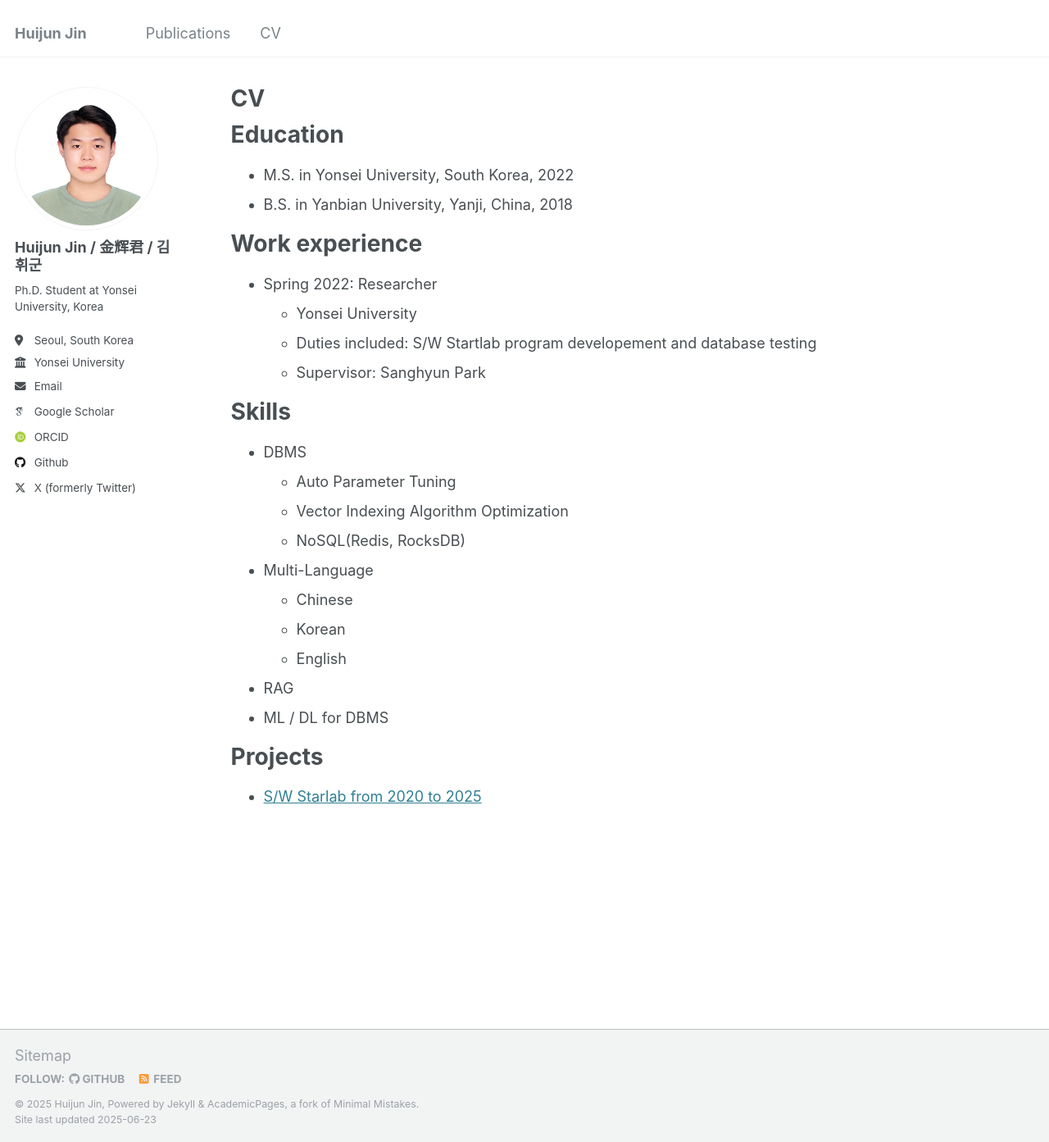
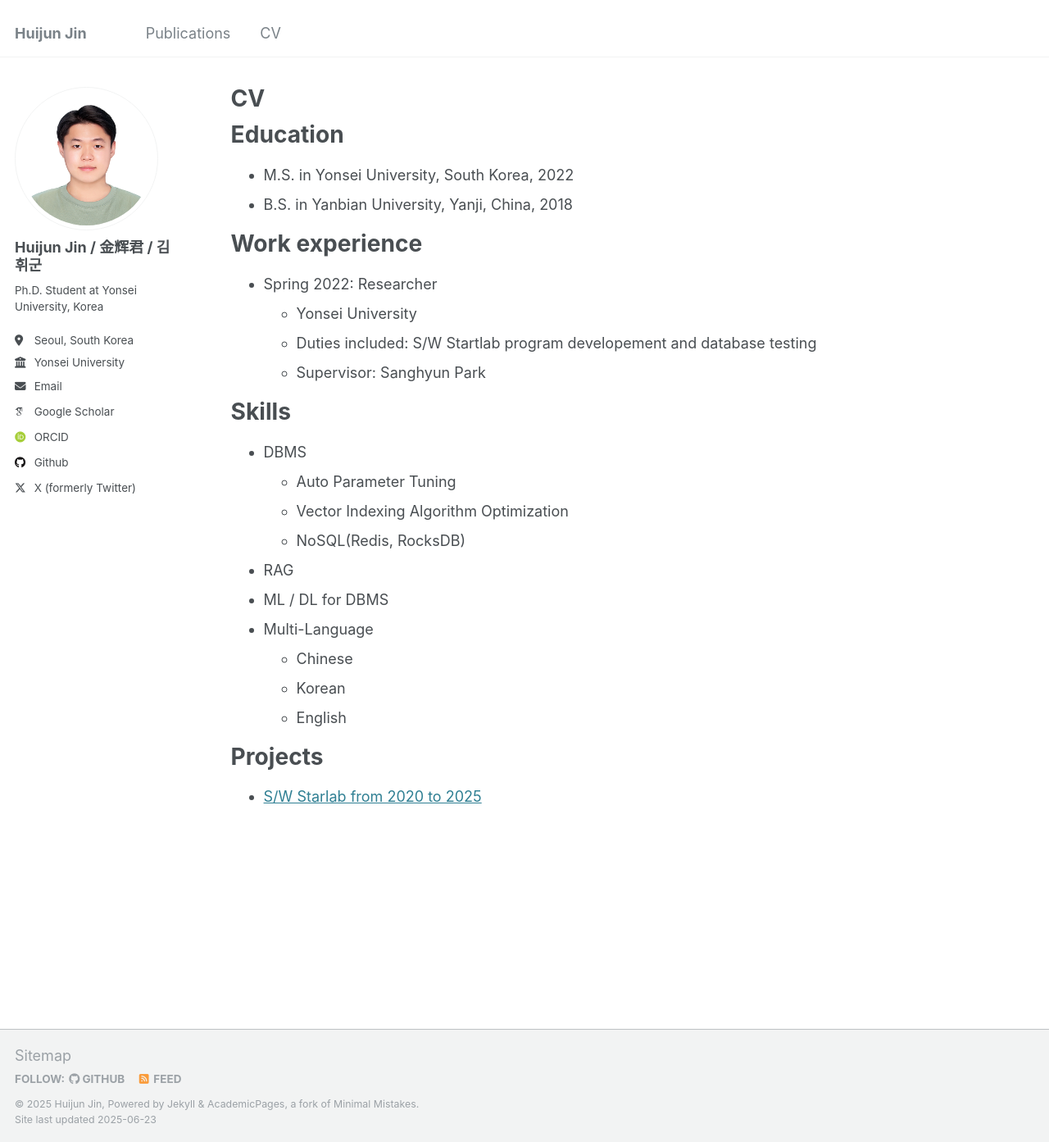
Before and after one commit to huijunjin/huijunjin.github.io, a Jekyll site: the page built from _pages/cv.md, in a window 1280 px wide and 1393 px high. Shown: the whole window at 82% size. Built offline with Jekyll 4.4.1, drawn with Linux system fonts in a browser that asks for light colours; some web fonts are replaced.

Commit message:
Update cv.md

```diff
--- a/_pages/cv.md
+++ b/_pages/cv.md
@@ -27,12 +27,12 @@ Skills
   * Auto Parameter Tuning
   * Vector Indexing Algorithm Optimization
   * NoSQL(Redis, RocksDB)
+* RAG
+* ML / DL for DBMS
 * Multi-Language
   * Chinese
   * Korean
   * English
-* RAG
-* ML / DL for DBMS
 
 Projects
 ======
```
